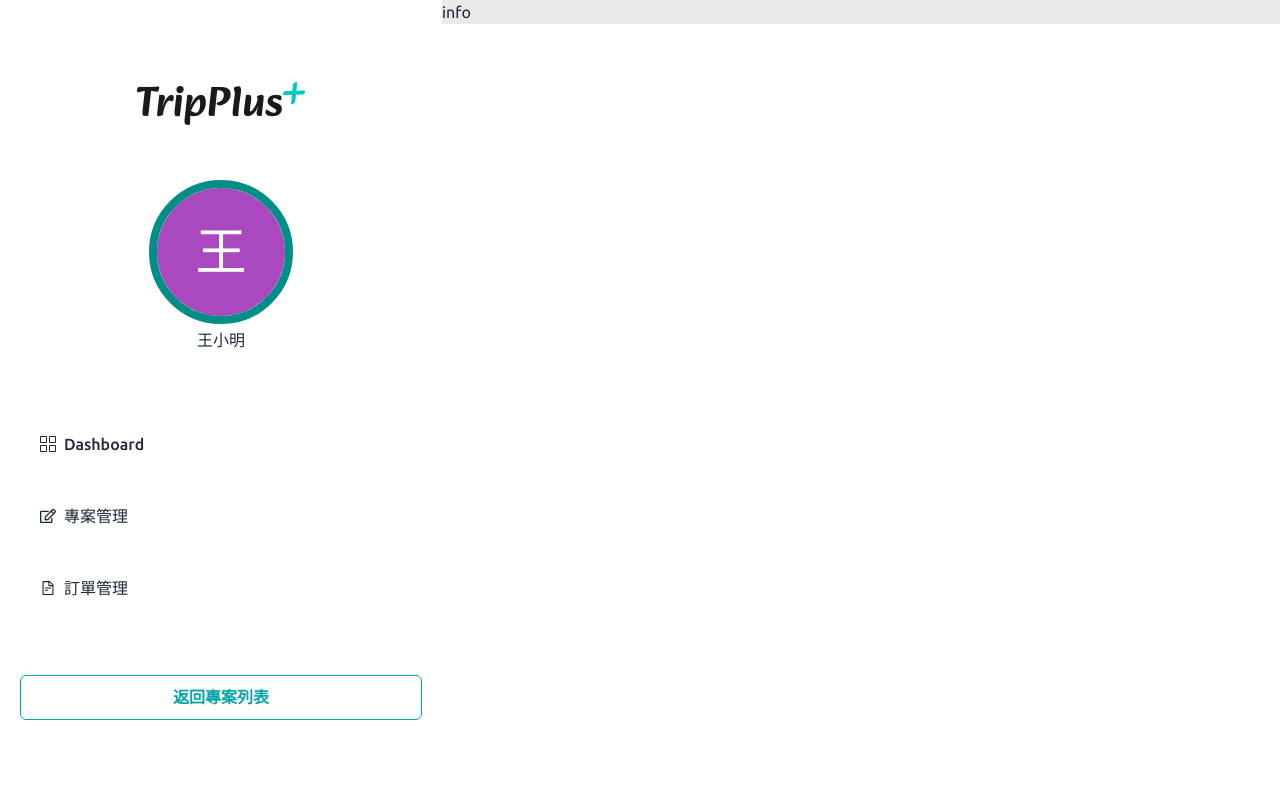
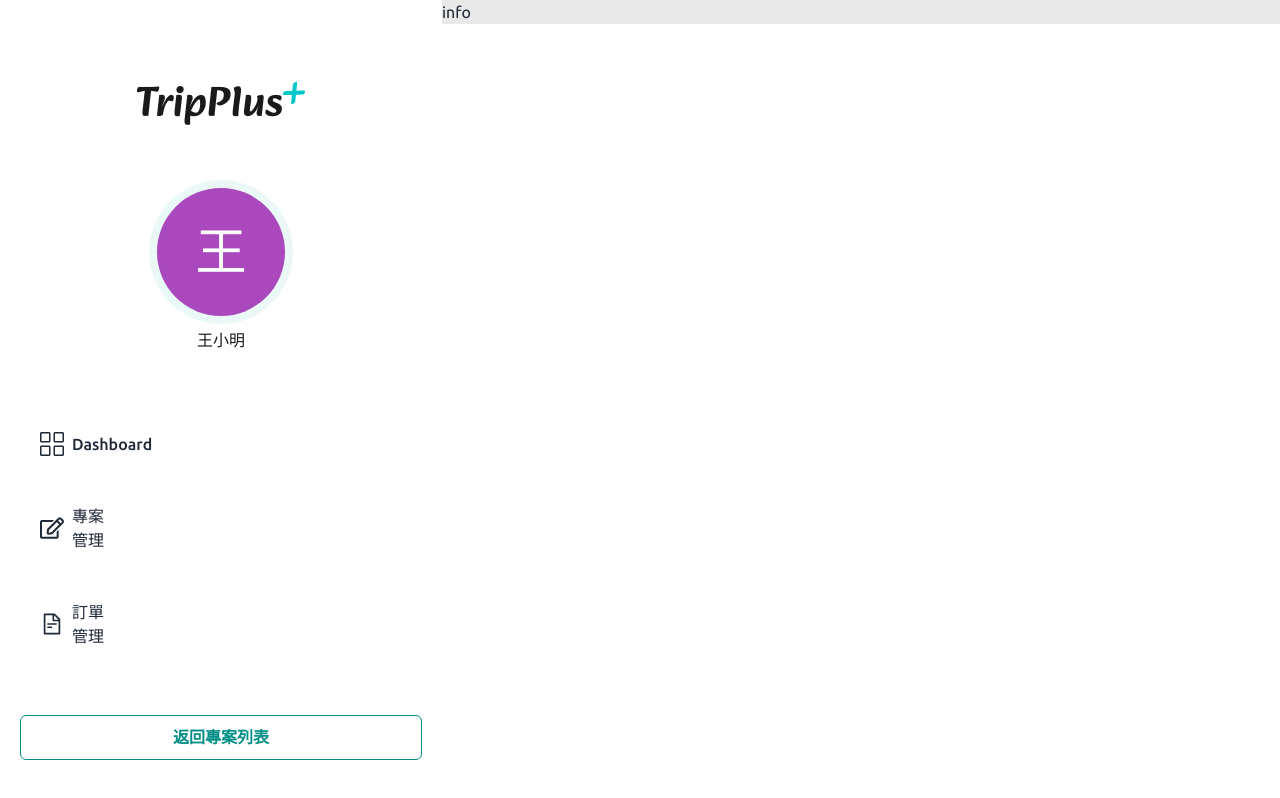
Before and after one commit to gn00678465/TripPlus-admin, a Next.js app: page /admin/1/info in a window 1280 px wide. Built offline with nearby package versions, Linux system fonts and the light colour scheme.

Commit message:
chore: 調整 Sidebar 樣式與對應顏色

```diff
--- a/src/components/AdminLayout/components/Sidebar/components/SidebarButton/index.tsx
+++ b/src/components/AdminLayout/components/Sidebar/components/SidebarButton/index.tsx
@@ -20,6 +20,7 @@ export default function SidebarButton({
       href={_href}
       aria-current={isActive ? 'page' : undefined}
       h="auto"
+      w={28}
       fontSize={{ base: 'sm', sm: '16px' }}
       fontWeight={{ base: 500 }}
       py={{ base: 3, md: 5 }}
@@ -27,14 +28,14 @@ export default function SidebarButton({
       borderRadius={{ base: 4 }}
       backgroundColor="white"
       color="gray-500"
-      _hover={{ color: '#008E86', backgroundColor: 'secondary' }}
+      _hover={{ color: 'secondary.500', backgroundColor: 'secondary.300' }}
       _active={{
-        color: '#008E86',
-        backgroundColor: 'secondary'
+        color: 'secondary.500',
+        backgroundColor: 'secondary.300'
       }}
       _activeLink={{
-        color: '#008E86',
-        backgroundColor: 'secondary'
+        color: 'secondary.500',
+        backgroundColor: 'secondary.300'
       }}
     >
       <Flex
@@ -43,7 +44,7 @@ export default function SidebarButton({
         flexDirection={{ base: 'column', md: 'row' }}
         className="gap-y-3 md:gap-x-2 md:gap-y-0"
       >
-        <Icon as={icon} />
+        <Icon boxSize={{ base: 5, md: 6 }} as={icon} />
         {children}
       </Flex>
     </Link>
--- a/src/components/AdminLayout/components/Sidebar/index.tsx
+++ b/src/components/AdminLayout/components/Sidebar/index.tsx
@@ -53,16 +53,16 @@ const Sidebar = ({ ...rest }: SidebarProps) => {
       h="full"
       pos="relative"
       display={{ base: 'block' }}
-      px={{ base: 3, sm: 5, lg: 5 }}
-      pt={{ base: 5, sm: 10, lg: 20 }}
-      pb={{ base: 5, sm: 10, lg: 20 }}
+      px={{ base: 3, md: 5 }}
+      pt={{ base: 5, md: 20 }}
+      pb={{ base: 5, md: 10 }}
       {...rest}
     >
       <Link
         as={NextLink}
         href="/admin/projects"
         className="flex items-center gap-x-1"
-        color="primary.600"
+        color="secondary.500"
         fontWeight={500}
         fontSize="sm"
         display={{ base: 'block', md: 'none' }}
@@ -86,20 +86,21 @@ const Sidebar = ({ ...rest }: SidebarProps) => {
         <div className="my-5 flex flex-col items-center justify-center gap-y-3 sm:my-10">
           <Avatar
             size="2xl"
-            className="outline outline-8 outline-offset-0 outline-secondary"
             name="王小明"
+            className="ring-8 ring-secondary-300 ring-offset-0"
           ></Avatar>
           <Text
             fontWeight={{ base: 400 }}
             fontSize={{ base: 'sm', sm: '16px' }}
+            color="gray.900"
           >
             王小明
           </Text>
         </div>
         <Flex
           flexDirection={{ base: 'row', md: 'column' }}
-          justifyContent={{ base: 'space-between' }}
-          className="sm:gap-y-2"
+          justifyContent={{ base: 'center' }}
+          className="gap-x-2 sm:gap-x-4 md:gap-y-2"
         >
           {menu.map((item) => (
             <SidebarButton
@@ -117,7 +118,7 @@ const Sidebar = ({ ...rest }: SidebarProps) => {
             h="auto"
             display={{ base: 'none', md: 'block' }}
             variant="outline"
-            colorScheme="primary"
+            colorScheme="secondary"
             mt={{ base: 0, sm: 'auto' }}
             py={{ base: 3 }}
           >
--- /dev/null
+++ b/src/pages/admin/[id]/settings.tsx
@@ -0,0 +1,17 @@
+import { ReactElement } from 'react';
+import { Box } from '@chakra-ui/react';
+import { AdminLayout } from '@/components';
+
+const ProjectInfo = () => {
+  return <div>info</div>;
+};
+
+export default ProjectInfo;
+
+ProjectInfo.getLayout = function (page: ReactElement) {
+  return (
+    <AdminLayout>
+      <Box className="h-full bg-gray-200">{page}</Box>
+    </AdminLayout>
+  );
+};
```
